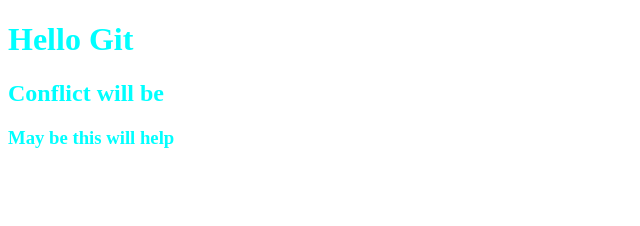
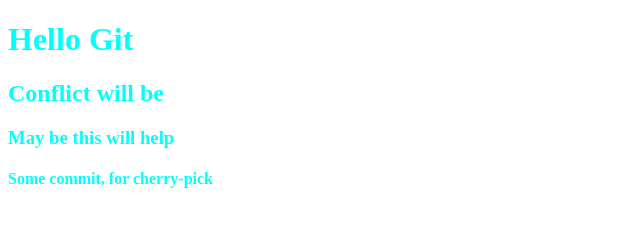
Before and after one commit to alextes90/git-course, a plain HTML site: page index.html in a window 1280 px wide. Shown: the whole page, without its empty margins (0-640 px from the left). Drawn offline with Linux system fonts and the light colour scheme.

Commit message:
docs: add h4 to test cherry-pick

```diff
--- a/index.html
+++ b/index.html
@@ -15,5 +15,6 @@
     <h1>Hello Git</h1>
     <h2>Conflict will be</h2>
     <h3>May be this will help</h3>
+    <h4>Some commit, for cherry-pick</h4>
   </body>
 </html>
```
